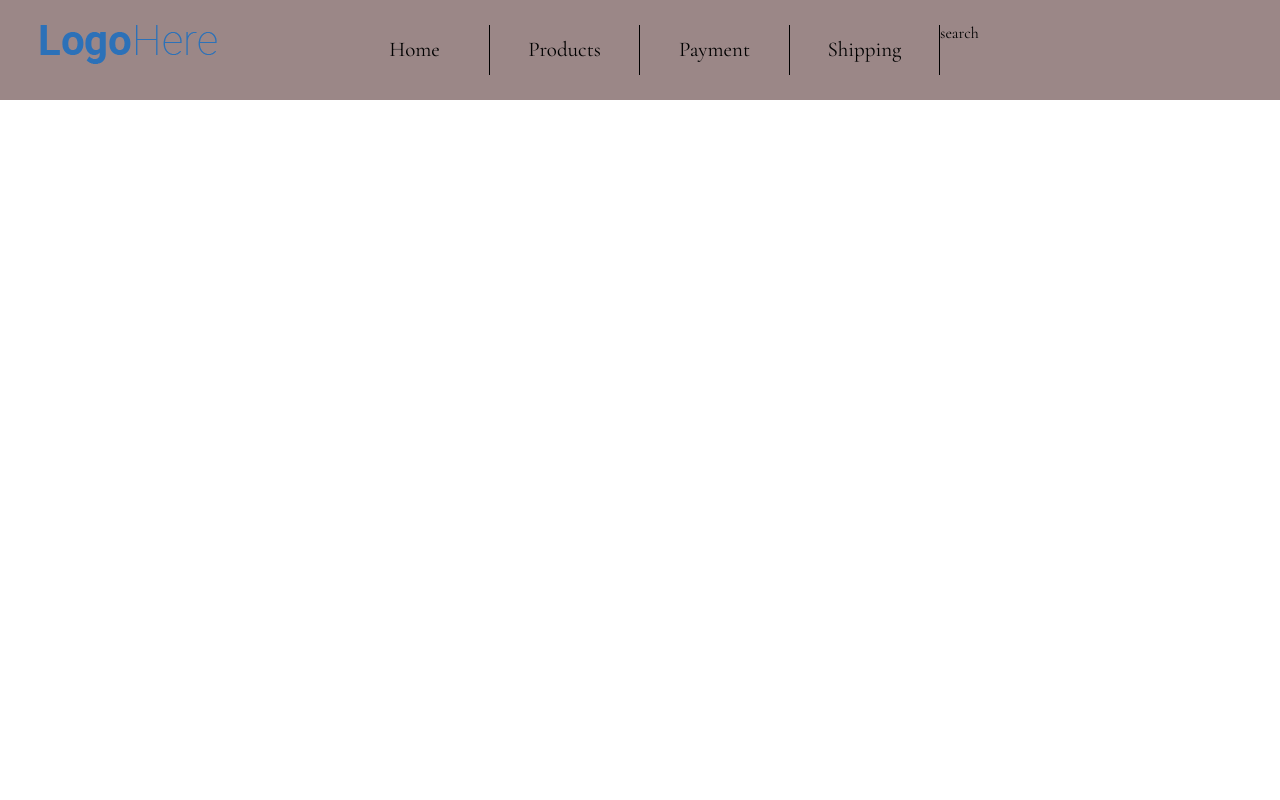
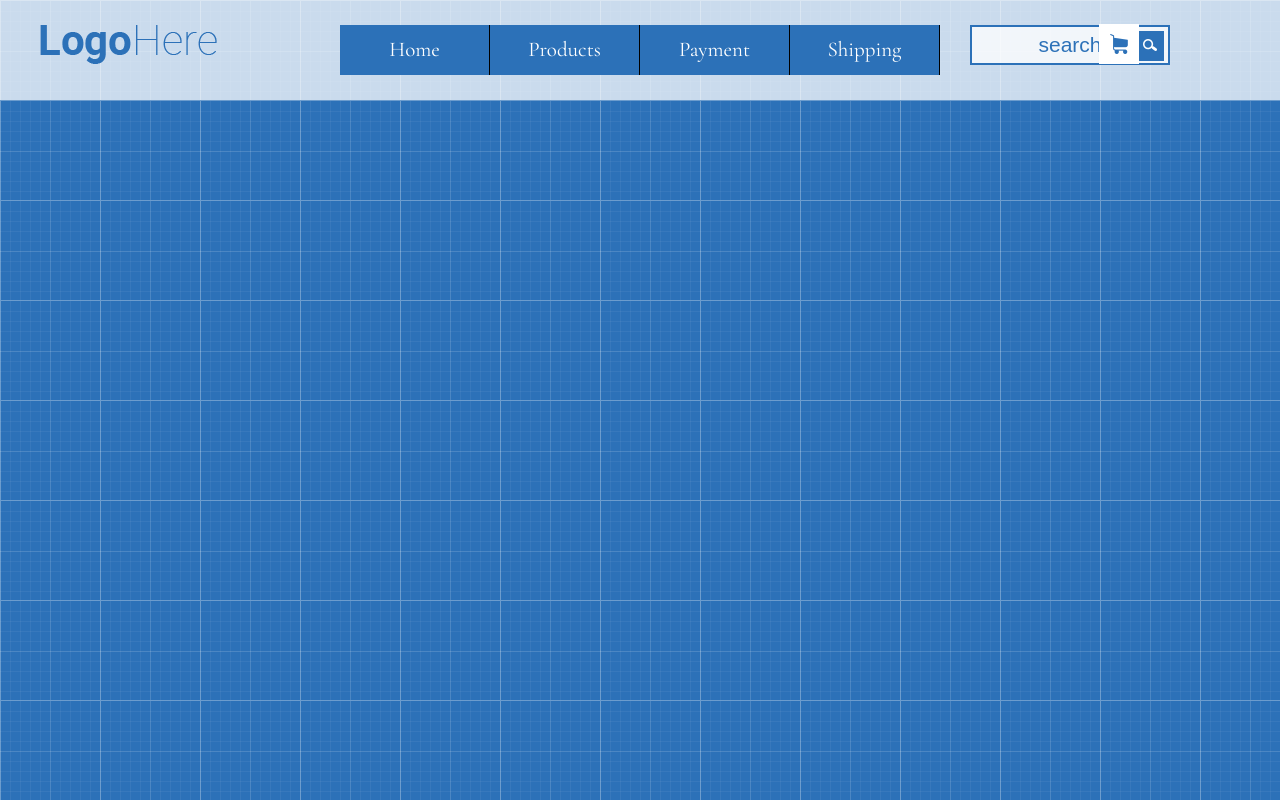
Before and after one commit to Anatoliy472/shop-logoHere, a plain HTML site: page index.html in a window 1280 px wide. Drawn offline with nearby package versions, Linux system fonts and the light colour scheme; a web font is replaced by a local one.

Commit message:
patt.png icon(4).png icon(1).png

```diff
--- a/index.html
+++ b/index.html
@@ -67,7 +67,21 @@
               </ul>
             </nav>
           </div>
-          <div class="col-3">search</div>
+          <div class="col-3">
+            <div class="search">
+              <button>
+                search
+                <div class="block_logo">
+                  <div class="navi_block_logo">
+                    <img class="icon_4" src="icon (4).png" alt="" />
+                  </div>
+                </div>
+              </button>
+              <div class="search_2">
+                <a href=""><img class="icon_1" src="icon (1).png" alt="" /></a>
+              </div>
+            </div>
+          </div>
         </div>
       </div>
     </div>
--- a/style.css
+++ b/style.css
@@ -3,6 +3,7 @@
 }
 body{
 font-family: 'Cormorant Garamond', serif;
+background-image: url("./patt.png");
 margin: 0;
 }
 .menu{
@@ -10,22 +11,24 @@ display: flex;
 text-align: center;
 }
 .menu a{
+background-color: #2c71b8;
 line-height: 50px;
 height: 50px;
 text-decoration: none;
-color:black;
+color: white;
 display: block;
 font-size: 21px;
+transition: all 0.2s;
 }
 .menu_2 a{
+margin-left: -32px;
 width: 140px;
-box-shadow: 2px 1px 0px -1px;;
+box-shadow: 2px 1px 0px -1px;
 }
 .menu a:hover{
-background-color:rgba(118, 70, 70, 0.75) ;
-color: rgb(240, 196, 196);
+background-color:white;
+color: #2c71b8;
 }
-
 .menu li{
 position: relative;
 width: 25%;
@@ -36,16 +39,19 @@ border-right: 1px black solid;
 }
 
 .menu .menu_2{
-color: black;
-padding: 15px 40px ;
+background-color: #2c71b8 ;
+padding: 15px 36px ;
 position: absolute;
 top:85%;
-left: -20%;
+left: 0%;
 max-width: 100%;
 display: none;
+
 }
 .menu li:hover .menu_2{
 display: block;
+
+
 }
 .col-1{
 max-width: 25%;
@@ -57,7 +63,8 @@ flex: 0 0 50% ;
 }
 .col-3{
 max-width: 25% ;
-flex:  0 0 25%;
+flex: 0 0 25%;
+
 }
 .row{
 display: flex;
@@ -74,8 +81,49 @@ padding-right: 15px;
 display: flex;
 height: 100px;
 align-items: center;
-background-color: rgba(122, 95, 95, 0.75);
+background-color:  rgba(255, 255, 255, 0.75);
 }
 nav{
  display: block;
 }
+button{
+    position: relative;
+ display: block;
+ height: 40px ;
+ width:200px ;
+ color: #2c71b8;
+ border: #2c71b8 solid 2px;
+ font-size: 21px;
+ background-color:  rgba(255, 255, 255, 0.75);
+}
+.navi_block_logo{
+display: block;
+position: absolute;
+background-color: #2c71b8;
+width: 30px;
+height: 30px;
+top: 10%;
+right: 2%;
+}
+.search{
+margin: 0px 30px;
+}
+.icon_4{
+position: absolute;
+top: 28%;
+right: 23%;
+}
+.search_2{
+display: block;
+position: absolute;
+background-color: white;
+width: 40px;
+height: 40px;
+top: 24px;
+right: 11%;
+}
+.icon_1{
+position: absolute;
+top: 26%;
+right: 28%;
+}
```
Also changed, not shown: icon (1).png (added), icon (4).png (added), patt.png (added).
